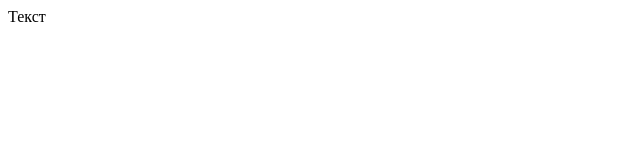
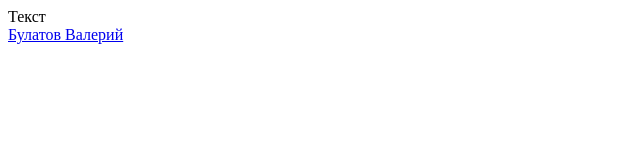
Before and after one commit to Varishok/WorkWithGit, a plain HTML site: page index.html in a window 1280 px wide. Shown: the whole page, without its empty margins (0-640 px from the left). Drawn offline with nearby package versions, Linux system fonts and the light colour scheme.

Commit message:
Added dev url in footer index.html

```diff
--- a/index.html
+++ b/index.html
@@ -11,6 +11,7 @@
 <body>
 Текст
 <footer>
+<a href="#">Булатов Валерий</a>
 </footer>
 </body>
 </html>
```
